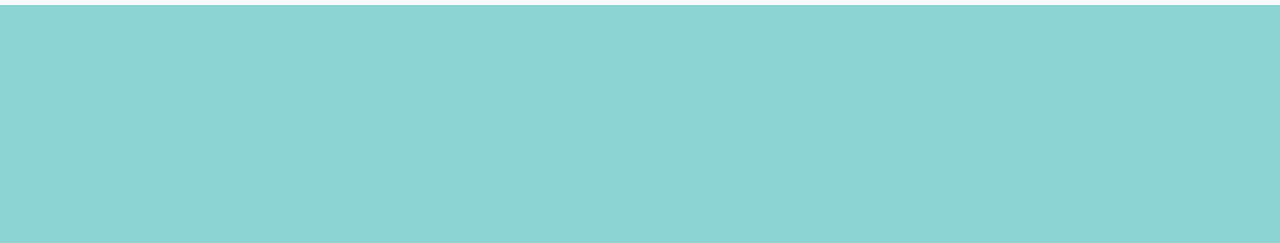
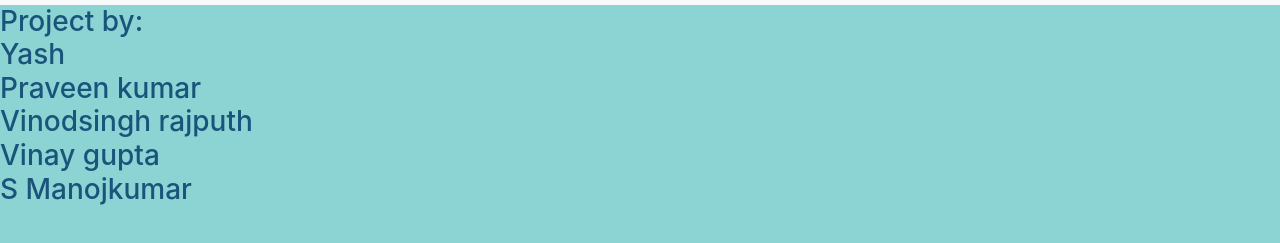
Before and after one commit to manumanojss/udp_trial, a website: page views/index4.html in a window 1280 px wide. Shown: the part 149-392 px from the top of the page. Drawn offline with Linux system fonts and the light colour scheme.

Commit message:
added about

```diff
--- a/views/index4.html
+++ b/views/index4.html
@@ -41,5 +41,8 @@
               </form>
             </div>
           </nav>
+    <h3>Project by:<br>
+           Yash<br>   Praveen kumar<br>   Vinodsingh rajputh<br>   Vinay gupta<br>  S Manojkumar<br>
+    </h3>
       </body>
       </html>
```
